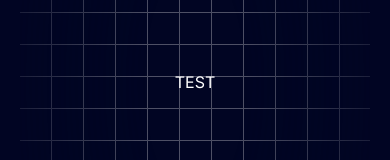
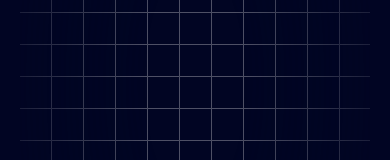
Before and after one commit to Jonathan0823/portofolio, a Next.js app: page / in a window 390 px wide. Shown: the part 484-644 px from the top of the page. Built offline with nearby package versions, Linux system fonts and the light colour scheme.

Commit message:
Fix Hero component layout and background styling for improved responsiveness

```diff
--- a/components/Hero.tsx
+++ b/components/Hero.tsx
@@ -15,15 +15,12 @@ const Hero = () => {
         <Spotlight className="top-28 left-80 h-[80vh] w-[50vw]" fill="blue" />
       </div>
       <div>
-        <div className="h-screen w-fullbg-[#010523]  bg-grid-white/[0.3] relative flex items-center justify-center">
-          <div className="absolute pointer-events-none inset-0 flex items-center justify-center bg-[#010523]  [mask-image:radial-gradient(ellipse_at_center,transparent_20%,black)]"></div>
+        <div className="h-screen w-full bg-[#010523]  bg-grid-white/[0.3] relative flex items-center justify-center">
+          <div className="absolute pointer-events-none inset-0 flex items-center justify-center bg-[#010523] [mask-image:radial-gradient(ellipse_at_center,transparent_20%,black)]"/>
 
-          <div className="flex justify-center">
-            <div className=" max-w-[89vw]">
-              <h2 className="text-white">TEST</h2>
-            </div>
+          <div className="flex justify-center relative my-20 z-10">
+            <div className=" max-w-[89vw] md:max-w-2xl lg:max-w-[60vw items-center justify-center]"></div>
           </div>
-
         </div>
       </div>
     </div>
```
